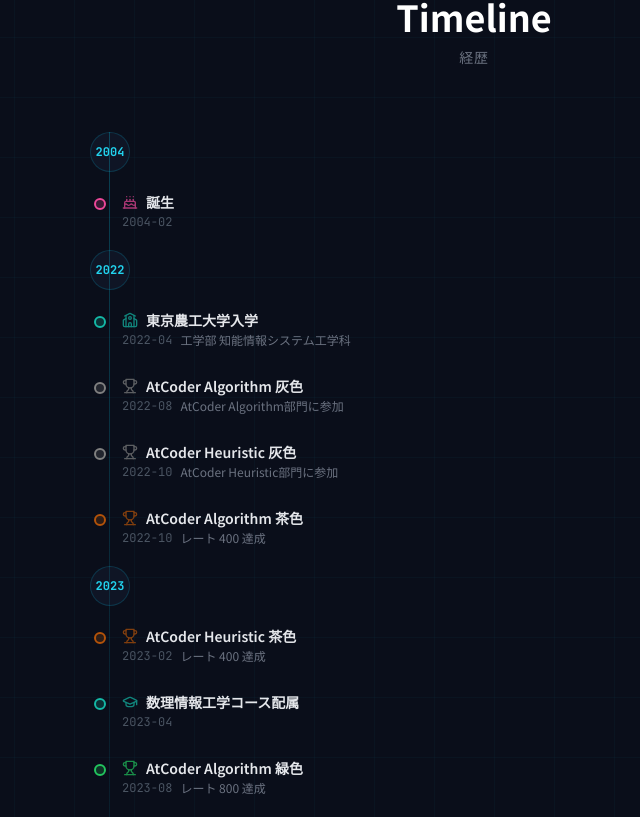
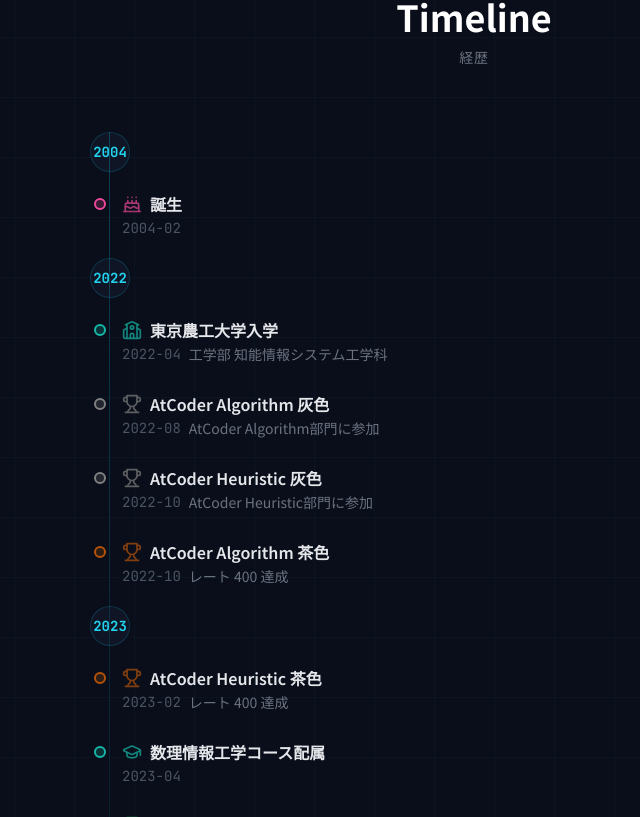
Before and after one commit to toufu-24/portfolio, a Next.js app: page / in a window 1280 px wide. Shown: the part 2783-3600 px from the top of the page, without its empty margins (166-806 px from the left). Built offline with nearby package versions, Linux system fonts and the light colour scheme; no server answers.

Commit message:
Timelineのフォントサイズup

```diff
--- a/components/Timeline.tsx
+++ b/components/Timeline.tsx
@@ -46,17 +46,17 @@
 const getIcon = (type: string, title: string) => {
   switch (type) {
     case "birth":
-      return <Cake className="w-4 h-4" />
+      return <Cake className="w-5 h-5" />
     case "school":
-      return title.includes("入学") ? <School className="w-4 h-4" /> : <GraduationCap className="w-4 h-4" />
+      return title.includes("入学") ? <School className="w-5 h-5" /> : <GraduationCap className="w-5 h-5" />
     case "trophy":
-      return <Trophy className="w-4 h-4" />
+      return <Trophy className="w-5 h-5" />
     case "award":
-      return <Award className="w-4 h-4" />
+      return <Award className="w-5 h-5" />
     case "research":
-      return <GraduationCap className="w-4 h-4" />
+      return <GraduationCap className="w-5 h-5" />
     default:
-      return <Award className="w-4 h-4" />
+      return <Award className="w-5 h-5" />
   }
 }
 
@@ -118,7 +118,7 @@
                   {showYear && (
                     <motion.div variants={itemVariants} className="flex items-center gap-3 mb-3 mt-6 first:mt-0">
                       <div className="w-10 h-10 rounded-full border border-cyan-500/20 bg-navy-800 flex items-center justify-center">
-                        <span className="text-xs font-mono font-bold text-cyan-400">{year}</span>
+                        <span className="text-sm font-mono font-bold text-cyan-400">{year}</span>
                       </div>
                     </motion.div>
                   )}
@@ -139,14 +139,14 @@
                         <span style={{ color: dotColor }} className="opacity-70">
                           {getIcon(item.type, item.title)}
                         </span>
-                        <h3 className="text-sm font-semibold text-gray-200 group-hover:text-cyan-400 transition-colors">
+                        <h3 className="text-base font-semibold text-gray-200 group-hover:text-cyan-400 transition-colors">
                           {item.title}
                         </h3>
                       </div>
                       <div className="flex items-center gap-2">
-                        <span className="text-xs font-mono text-gray-600">{item.date}</span>
+                        <span className="text-sm font-mono text-gray-600">{item.date}</span>
                         {item.description && (
-                          <span className="text-xs text-gray-500">{item.description}</span>
+                          <span className="text-sm text-gray-500">{item.description}</span>
                         )}
                       </div>
                     </div>
```
